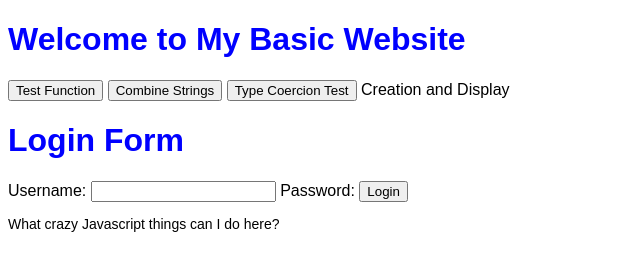
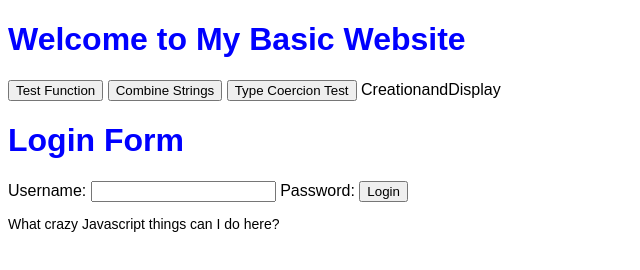
Before and after one commit to ChronicleWolfVR/Web-Programming-Varun, a plain HTML site: page lectureExamples/lectureExamples.html in a window 1280 px wide. Shown: the full height of the page, 0-640 px from the left. Drawn offline with Linux system fonts and the light colour scheme.

Commit message:
changed spacing

```diff
--- a/lectureExamples/lectureExamples.html
+++ b/lectureExamples/lectureExamples.html
@@ -24,7 +24,7 @@
         <button id="Button" onclick="testFunction()">Test Function</button>
         <button id="combineStrings" onclick="combineStrings()">Combine Strings</button>
         <button id="typeCoercionTest" onclick="typeCoercionTest()">Type Coercion Test</button>
-        <buttqn id="CreationandDisplay" onclick="CreationandDisplay()">Creation and Display</button>
+        <buttqn id="CreationandDisplay" onclick="CreationandDisplay()">CreationandDisplay</button>
         <form>
             <h1>Login Form</h1>
             <label for="username">Username:</label>
```
